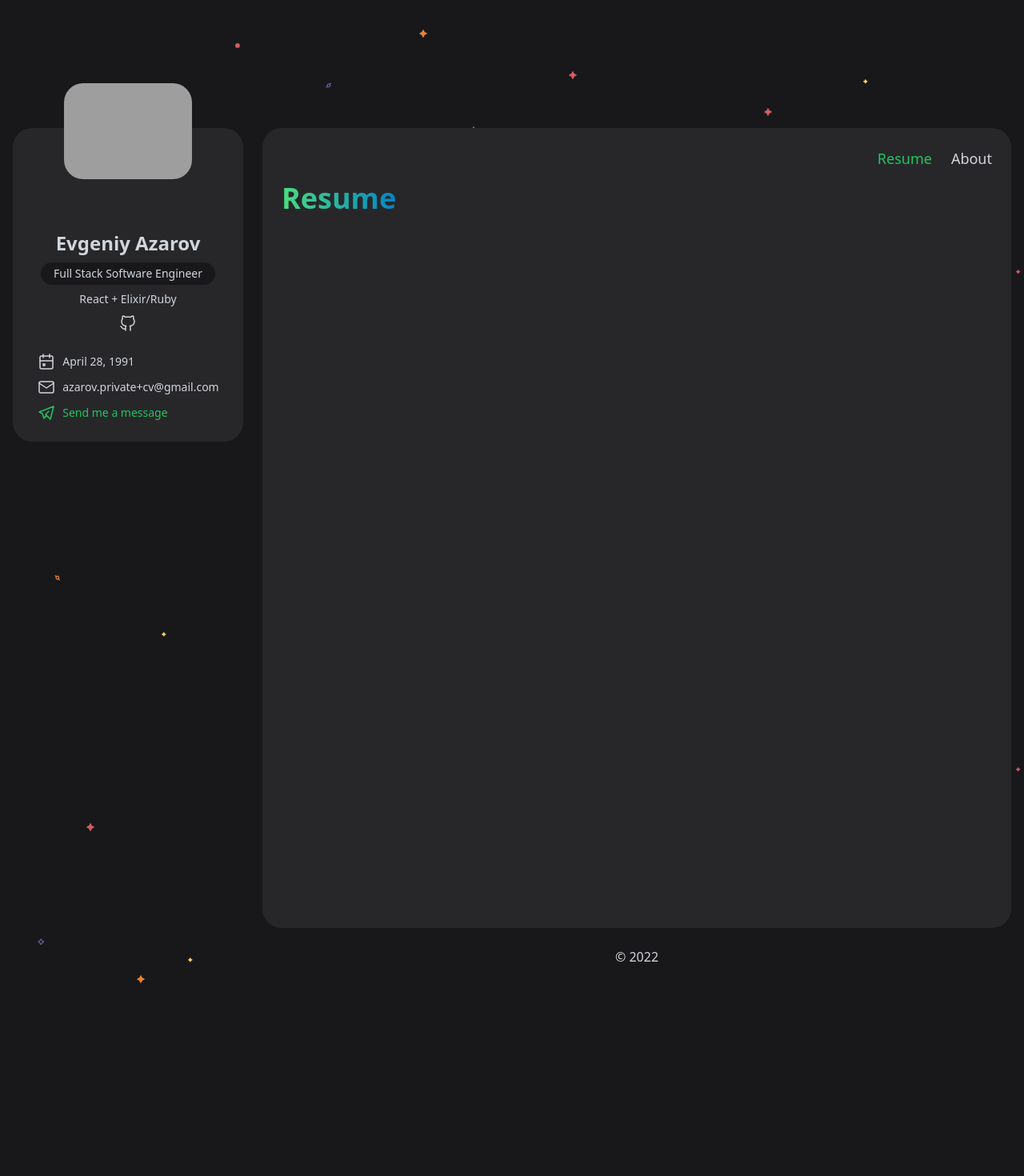
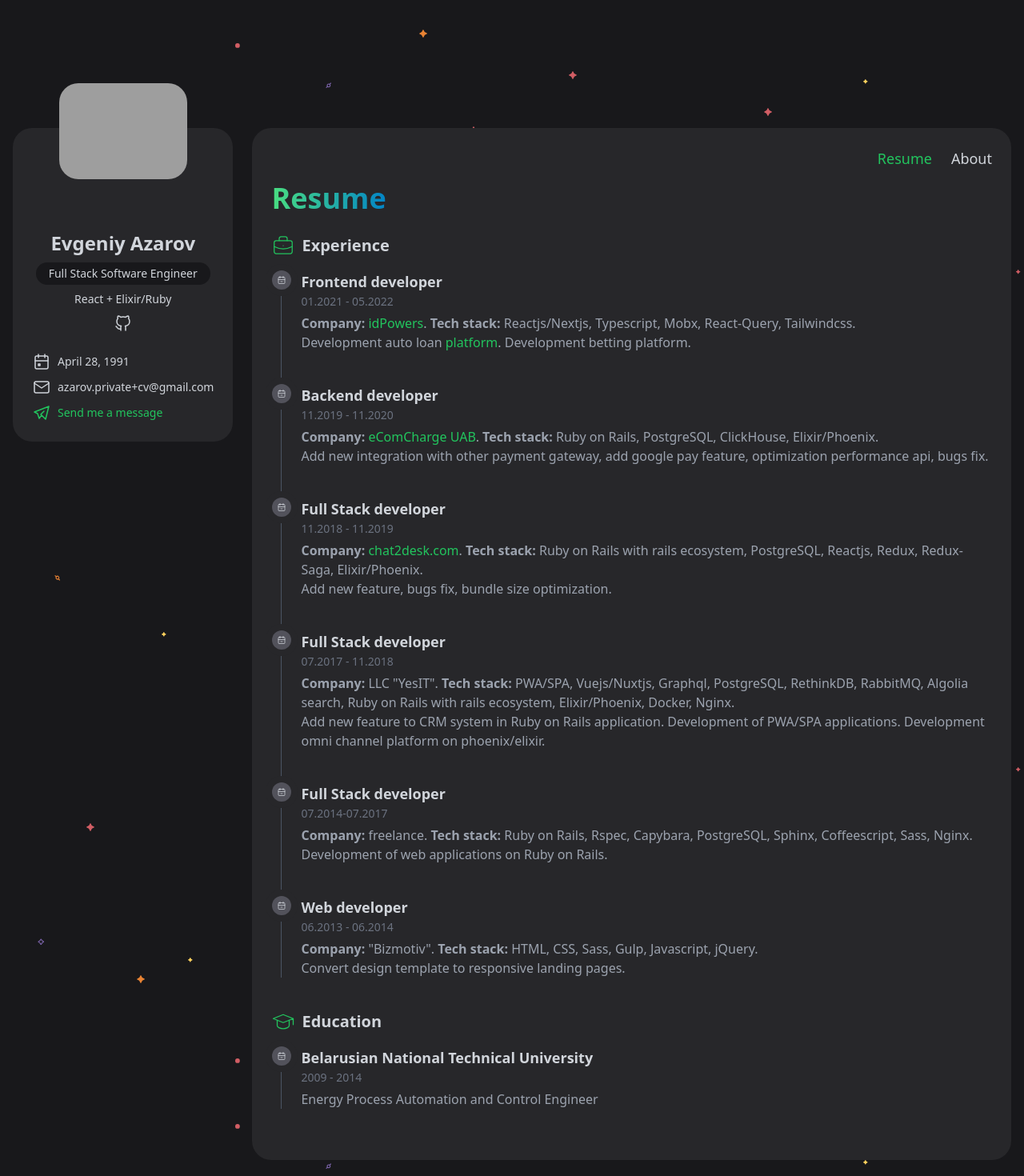
Before and after one commit to evgeniy28/evgeniy28.github.io, a React app: page / in a window 1280 px wide. Shown: the top 1470 px of the page at 80% size. Before the commit the page ends 1232 px from the top, so only its background shows below. Built offline with nearby package versions, Linux system fonts and the light colour scheme; grey boxes are pictures that could not be loaded.

Commit message:
Add resume content

```diff
--- a/src/components/main_content.tsx
+++ b/src/components/main_content.tsx
@@ -21,7 +21,7 @@ export default function MainContent() {
 
   return (
     <div className="flex-auto space-y-6">
-      <div className="h-[1000px] rounded-3xl bg-zinc-800 p-6">
+      <div className="rounded-3xl bg-zinc-800 p-6">
         <div className="mb-4 flex justify-end space-x-6">
           <Button isActive={isResume} onClick={() => setActiveTab('resume')}>
             Resume
--- a/src/components/resume.tsx
+++ b/src/components/resume.tsx
@@ -1,7 +1,65 @@
+import {IconBriefcase, IconSchool} from '@tabler/icons'
+
+import Timeline from './timeline'
+
+const experienceData = [
+  {
+    title: 'Frontend developer',
+    text: '<b>Company:</b> <a class="text-green-500 hover:underline" target="_blank" href="https://idpowers.com/" rel="noreferrer noopener">idPowers</a>. <b>Tech stack:</b> Reactjs/Nextjs, Typescript, Mobx, React-Query, Tailwindcss. <br />Development auto loan <a class="text-green-500 hover:underline" target="_blank" href="https://idpowers.com/cases/vash-investor-lk/" rel="noreferrer noopener">platform</a>. Development betting platform.',
+    period: '01.2021 - 05.2022',
+  },
+  {
+    title: 'Backend developer',
+    text: '<b>Company:</b> <a class="text-green-500 hover:underline" target="_blank" href="https://ecomcharge.com/" rel="noreferrer noopener">eComCharge UAB</a>. <b>Tech stack:</b> Ruby on Rails, PostgreSQL, ClickHouse, Elixir/Phoenix. <br />Add new integration with other payment gateway, add google pay feature, optimization performance api, bugs fix.',
+    period: '11.2019 - 11.2020',
+  },
+  {
+    title: 'Full Stack developer',
+    text: '<b>Company:</b> <a class="text-green-500 hover:underline" target="_blank" href="https://chat2desk.com/en/" rel="noreferrer noopener">chat2desk.com</a>. <b>Tech stack:</b> Ruby on Rails with rails ecosystem, PostgreSQL, Reactjs, Redux, Redux-Saga, Elixir/Phoenix. <br />Add new feature, bugs fix, bundle size optimization.',
+    period: '11.2018 - 11.2019',
+  },
+  {
+    title: 'Full Stack developer',
+    text: '<b>Company:</b> LLC "YesIT". <b>Tech stack:</b> PWA/SPA, Vuejs/Nuxtjs, Graphql, PostgreSQL, RethinkDB, RabbitMQ, Algolia search, Ruby on Rails with rails ecosystem, Elixir/Phoenix, Docker, Nginx. <br />Add new feature to CRM system in Ruby on Rails application. Development of PWA/SPA applications. Development omni channel platform on phoenix/elixir.',
+    period: '07.2017 - 11.2018',
+  },
+  {
+    title: 'Full Stack developer',
+    text: '<b>Company:</b> freelance. <b>Tech stack:</b> Ruby on Rails, Rspec, Capybara, PostgreSQL, Sphinx, Coffeescript, Sass, Nginx. <br />Development of web applications on Ruby on Rails.',
+    period: '07.2014-07.2017',
+  },
+  {
+    title: 'Web developer',
+    text: '<b>Company:</b> "Bizmotiv". <b>Tech stack:</b> HTML, CSS, Sass, Gulp, Javascript, jQuery. <br />Convert design template to responsive landing pages.',
+    period: '06.2013 - 06.2014',
+  },
+]
+
+const educationData = [
+  {
+    title: 'Belarusian National Technical University',
+    text: 'Energy Process Automation and Control Engineer',
+    period: '2009 - 2014',
+  },
+]
+
 export default function Resume() {
   return (
-    <h2 className="inline-block bg-gradient-to-r from-green-400 to-sky-600 bg-clip-text text-4xl font-bold text-transparent">
-      Resume
-    </h2>
+    <>
+      <h2 className="mb-6 inline-block bg-gradient-to-r from-green-400 to-sky-600 bg-clip-text text-4xl font-bold text-transparent">
+        Resume
+      </h2>
+
+      <Timeline
+        icon={<IconBriefcase stroke={1} size={30} className="text-green-500" />}
+        title="Experience"
+        data={experienceData}
+      />
+      <Timeline
+        icon={<IconSchool stroke={1} size={30} className="text-green-500" />}
+        title="Education"
+        data={educationData}
+      />
+    </>
   )
 }
```
